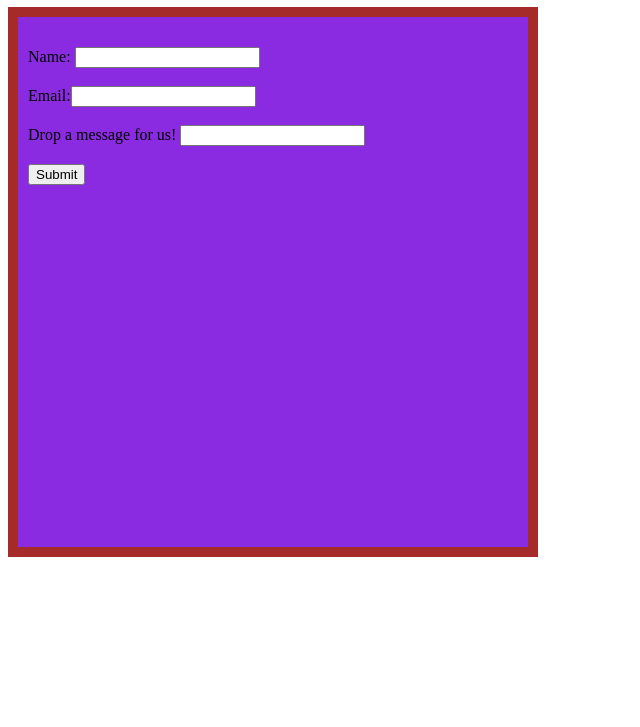
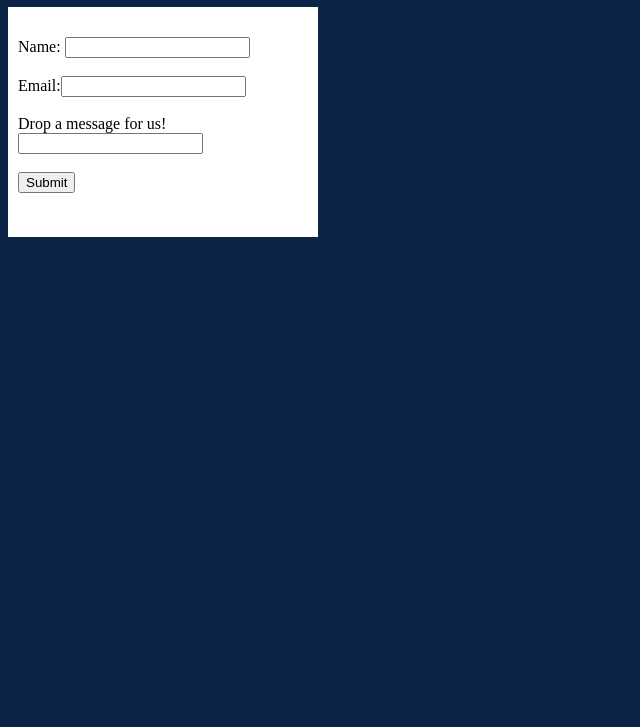
Before and after one commit to aditi-tyagi02/Skillary-Learning_portal, a plain HTML site: page contact.html in a window 1280 px wide. Shown: the part 73-800 px from the top of the page, without its empty margins (0-640 px from the left). Drawn offline with Linux system fonts and the light colour scheme.

Commit message:
Update contact.html

```diff
--- a/contact.html
+++ b/contact.html
@@ -5,13 +5,17 @@
     <meta name="viewport" content="width=device-width, initial-scale=1.0">
     <title>Contact</title>
     <style>
+         body{
+            background-color: #0B2447;
+            color: #ffffff;
+        }
         .container{
-            width: 500px;
-            height: 500px;
-            background-color: blueviolet;
+            width: 300px;
+            height: 200px;
+            background-color: #ffffff;
             padding-top: 30px;
             padding-left: 10px;
-            border: 10px solid brown;
+            color: black;
         }
     </style>
 </head>
```
